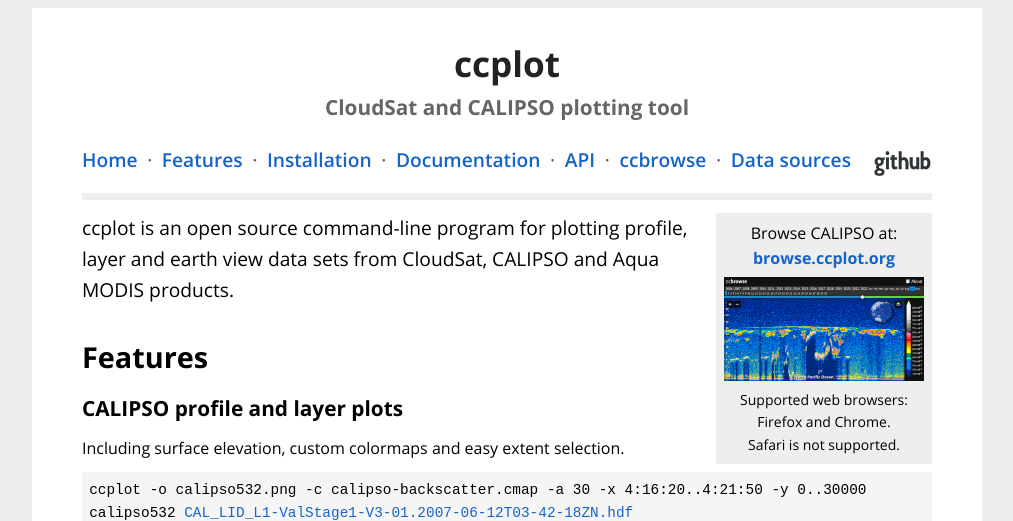
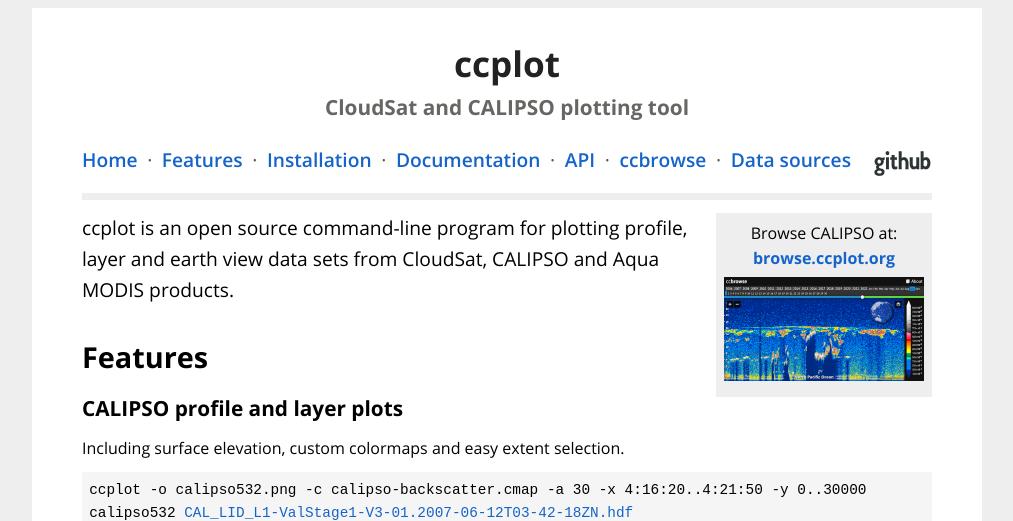
Before and after one commit to peterkuma/ccplot, a Jekyll site: the page built from index.html, in a window 1280 px wide, cut to the strip 0-521 px from the top of the page. Shown: the whole strip, without its empty margins (133-1146 px from the left). Built offline with Jekyll 4.4.1, drawn with Linux system fonts in a browser that asks for light colours.

Commit message:
ccbrowse: Remove note about supported browsers

```diff
--- a/css/home.css
+++ b/css/home.css
@@ -25,10 +25,6 @@
     margin-bottom: 0.5em;
 }
 
-.ccbrowse .browsers {
-    font-size: 14px;
-}
-
 .download {
     padding: 0.2em 0;
     float: right;
--- a/index.html
+++ b/index.html
@@ -10,11 +10,6 @@ css: home.css
         browse.ccplot.org
         <img src="img/ccbrowse.png" />
     </a>
-    <p class="browsers">
-    Supported web browsers:<br />
-    Firefox and Chrome.<br />
-    Safari is not supported.
-    </p>
 </div>
 
 <p class="abstract">
```
Also changed, not shown: ccbrowse/index.md (+1 -1 lines).
